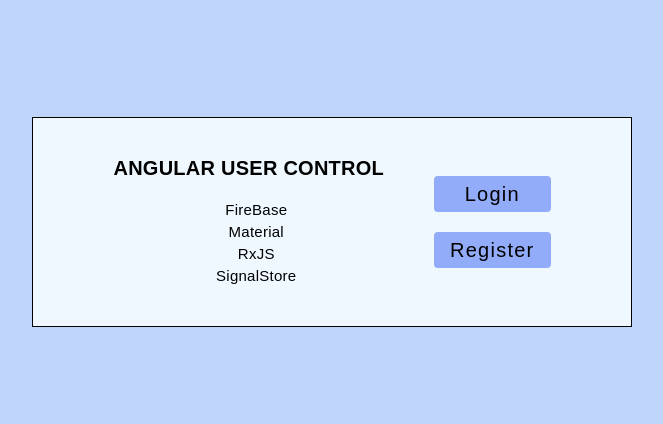
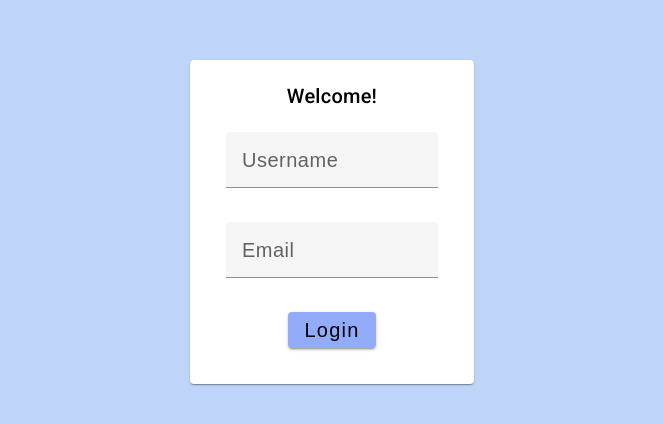
Before and after one commit to onqqr/angular-user-control, an Angular app in the folder angular-user-control/: page /home/login in a window 1280 px wide. Before the commit this address led to /. Shown: the part 178-602 px from the top of the page, without its empty margins (308-971 px from the left). Built offline with nearby package versions, Linux system fonts and the light colour scheme.

Commit message:
fix: eslint version

```diff
--- a/angular-user-control/src/app/app.component.html
+++ b/angular-user-control/src/app/app.component.html
@@ -1,13 +1,16 @@
+@if (router.url !== '/login') {
   <main>
     <section class="left">
       <strong>ANGULAR USER CONTROL</strong>
-    <label>FireBase</label>
-    <label>Material</label>
-    <label>RxJS</label>
-    <label>SignalStore</label>
+      <span>FireBase</span>
+      <span>Material</span>
+      <span>RxJS</span>
+      <span>SignalStore</span>
     </section>
     <section class="right">
-    <button mat-flat-button>Login</button>
-    <button mat-flat-button>Register</button>
+      <button mat-raised-button (click)="onSubmit()">Login</button>
+      <button mat-raised-button>Register</button>
     </section>
   </main>
+}
+<router-outlet></router-outlet>
--- a/angular-user-control/src/app/app.component.ts
+++ b/angular-user-control/src/app/app.component.ts
@@ -1,16 +1,29 @@
 import { Component } from '@angular/core';
-import { RouterLink, RouterOutlet } from '@angular/router';
+import { Router, RouterLink, RouterOutlet } from '@angular/router';
 import { LoginPageComponent } from './components/login-page/login-page.component';
-import {MatDividerModule} from '@angular/material/divider';
-import {MatButtonModule} from '@angular/material/button';
-
+import { MatDividerModule } from '@angular/material/divider';
+import { MatButtonModule } from '@angular/material/button';
 
 @Component({
   selector: 'app-root',
   standalone: true,
-  imports: [RouterOutlet, RouterLink, LoginPageComponent, MatButtonModule, MatDividerModule],
+  imports: [
+    RouterOutlet,
+    RouterLink,
+    LoginPageComponent,
+    MatButtonModule,
+    MatDividerModule,
+  ],
   templateUrl: './app.component.html',
-  styleUrl: './app.component.scss'
+  styleUrl: './app.component.scss',
 })
 export class AppComponent {
+
+  constructor(public router: Router) {
+
+  }
+
+  onSubmit() {
+    this.router.navigate(['login']);
+  }
 }
--- a/angular-user-control/src/app/app.routes.ts
+++ b/angular-user-control/src/app/app.routes.ts
@@ -3,7 +3,8 @@
 import { AppComponent } from './app.component';
 
 export const routes: Routes = [
+  { path: 'home', component: AppComponent },
   { path: 'login', component: LoginPageComponent },
 
-  { path: '', component: AppComponent }
+  // { path: '', component: AppComponent }
 ];
--- a/angular-user-control/src/app/components/login-page/login-page.component.html
+++ b/angular-user-control/src/app/components/login-page/login-page.component.html
@@ -1,29 +1,27 @@
 <mat-card>
   <mat-card-title>Welcome!</mat-card-title>
   <mat-card-content>
-    <form (ngSubmit)="onSubmit()">
+    <form [formGroup]="form" (ngSubmit)="onSubmit()">
       <p>
         <mat-form-field>
           <input
+            matInput
             type="text"
-            matInput
             placeholder="Username"
             formControlName="username"
           />
         </mat-form-field>
       </p>
-
       <p>
         <mat-form-field>
           <input
+            matInput
             type="email"
-            matInput
             placeholder="Email"
             formControlName="email"
           />
         </mat-form-field>
       </p>
-
       <div class="button">
         <button mat-raised-button type="submit">Login</button>
       </div>
--- a/angular-user-control/src/app/components/login-page/login-page.component.scss
+++ b/angular-user-control/src/app/components/login-page/login-page.component.scss
@@ -30,8 +30,8 @@
 .button {
   display: flex;
   justify-content: center;
+
+  button {
+    background-color: rgb(146, 172, 249);
+  }
 }
-
-button {
-  background-color: rgb(186, 248, 248);
-}
--- a/angular-user-control/src/app/components/login-page/login-page.component.ts
+++ b/angular-user-control/src/app/components/login-page/login-page.component.ts
@@ -1,5 +1,5 @@
-import { Component, EventEmitter, Input, Output } from '@angular/core';
-import { FormControl, FormGroup } from '@angular/forms';
+import { Component, OnInit } from '@angular/core';
+import { FormControl, FormGroup, ReactiveFormsModule } from '@angular/forms';
 import { MatButtonModule } from '@angular/material/button';
 import { MatCardModule } from '@angular/material/card';
 import { MatInputModule } from '@angular/material/input';
@@ -7,21 +7,24 @@
 @Component({
   selector: 'app-login-page',
   standalone: true,
-  imports: [MatCardModule, MatInputModule, MatButtonModule],
+  imports: [
+    MatCardModule,
+    MatInputModule,
+    MatButtonModule,
+    ReactiveFormsModule,
+  ],
   templateUrl: './login-page.component.html',
-  styleUrl: './login-page.component.scss'
+  styleUrl: './login-page.component.scss',
 })
-export class LoginPageComponent {
-  @Output() submitEM = new EventEmitter();
+export class LoginPageComponent implements OnInit {
+  public form!: FormGroup;
 
-  public form: FormGroup = new FormGroup({
-    username: new FormControl(''),
-    password: new FormControl(''),
-  });
+  ngOnInit(): void {
+    this.form = new FormGroup({
+      username: new FormControl(''),
+      email: new FormControl(''),
+    });
+  }
 
-  onSubmit() {
-    if (this.form.valid) {
-      this.submitEM.emit(this.form.value);
-    }
-  }
+  onSubmit() {}
 }
--- /dev/null
+++ b/angular-user-control/src/app/components/register-page/register-page.component.html
@@ -0,0 +1 @@
+<p>register-page works!</p>
--- a/angular-user-control/src/index.html
+++ b/angular-user-control/src/index.html
@@ -3,13 +3,13 @@
 <head>
   <meta charset="utf-8">
   <title>Angular User Control</title>
-  <base href="/">
+  <base href="/home">
   <meta name="viewport" content="width=device-width, initial-scale=1">
   <link rel="icon" type="image/x-icon" href="favicon.ico">
   <link href="https://fonts.googleapis.com/css2?family=Roboto:wght@300;400;500&display=swap" rel="stylesheet">
   <link href="https://fonts.googleapis.com/icon?family=Material+Icons" rel="stylesheet">
 </head>
 <body class="mat-typography">
-  <app-root></app-root>
+  <app-root>Loading...</app-root>
 </body>
 </html>
```
Also changed, not shown: angular-user-control/src/app/components/register-page/register-page.component.ts (added, +12 -0 lines), angular-user-control/src/app/components/register-page/register-page.component.scss (added), 1 other file (tests, documents, lock files or other folders). Lines whose indentation alone changed are shown as unchanged.
